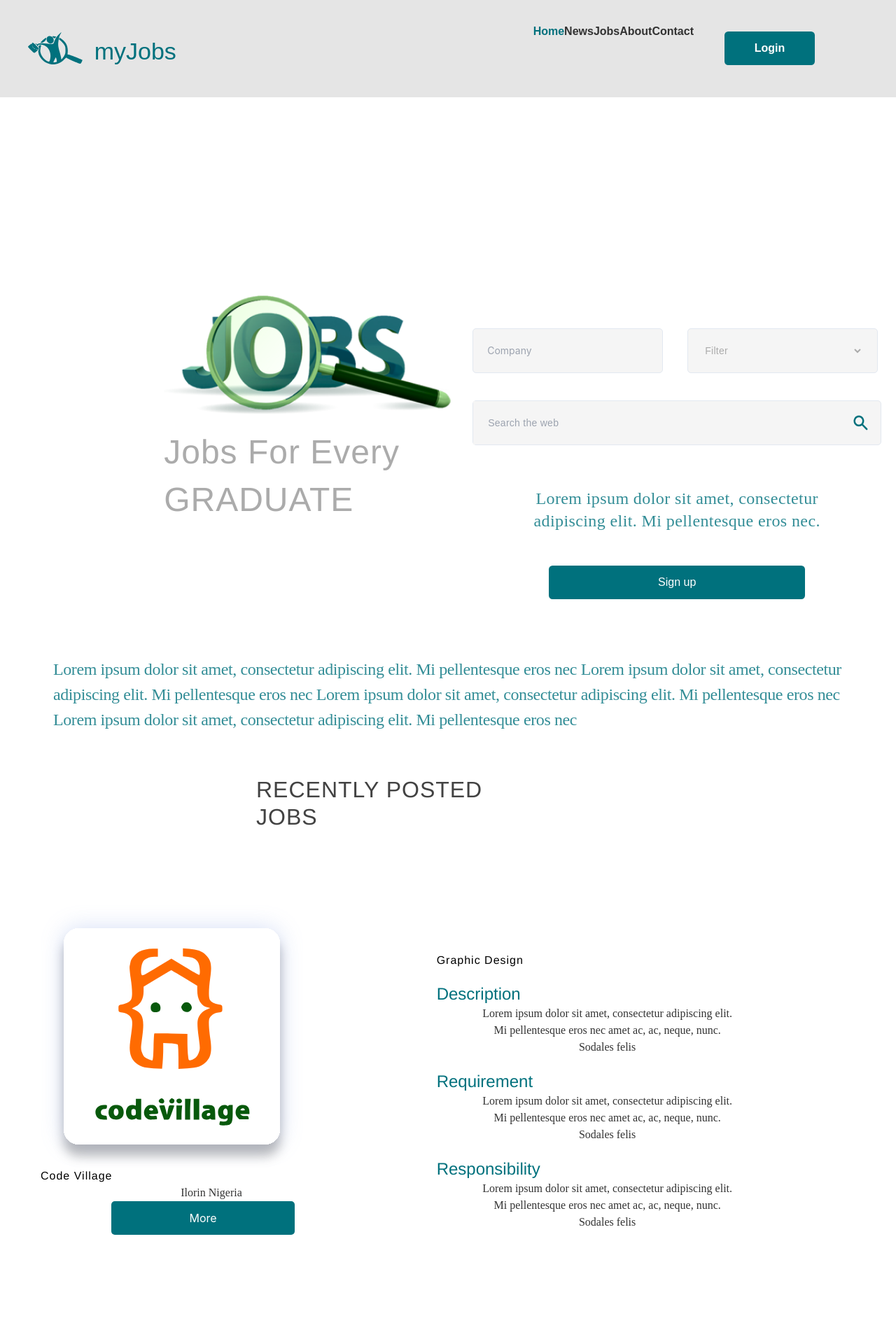
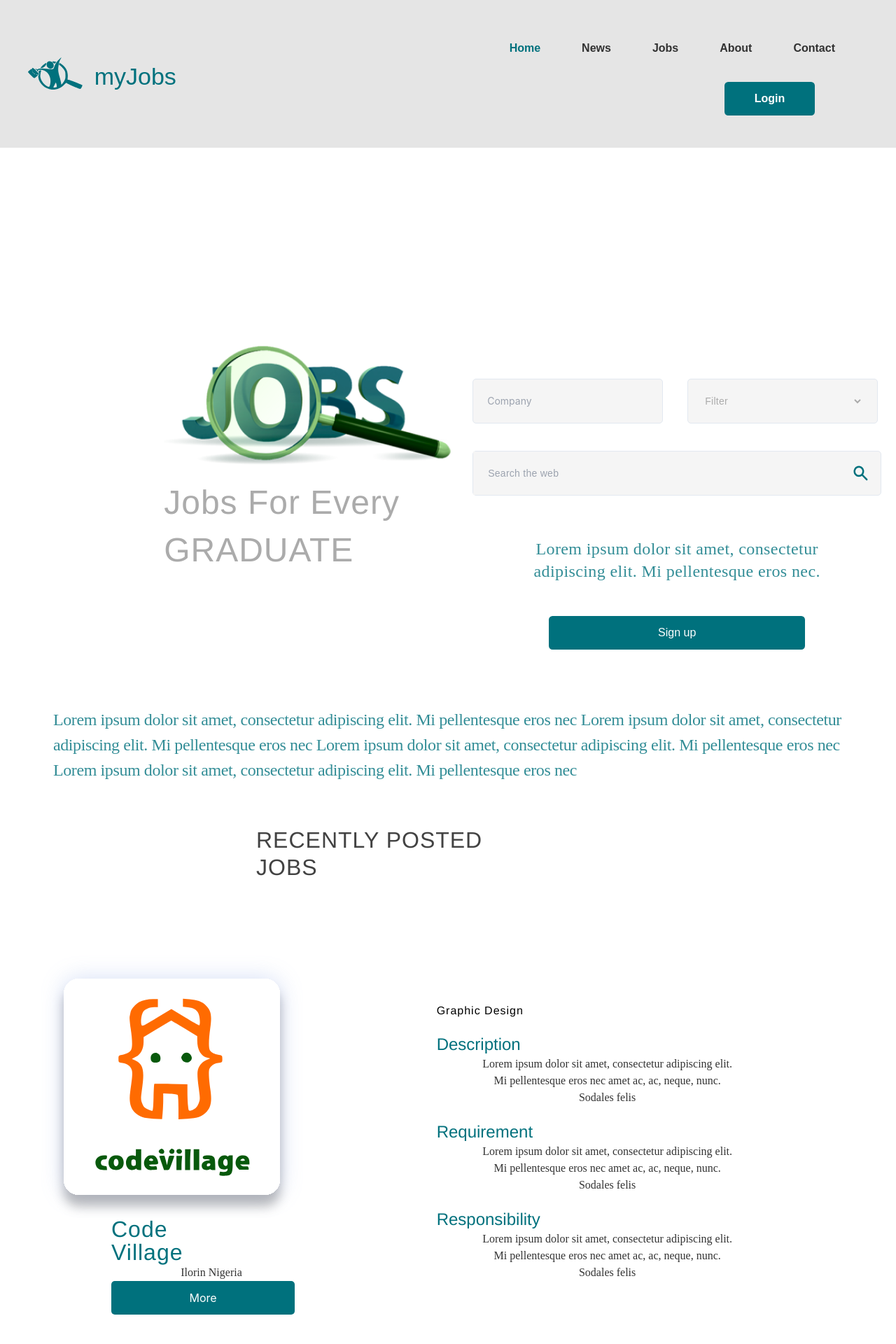
Before and after one commit to RashidiLawal/jobsearch_APP, a React (Vite) app: page / in a window 1280 px wide. Shown: the top 1920 px of the page at 70% size. Built offline with nearby package versions, Linux system fonts and the light colour scheme; the HTML template or start-up script is replaced by a standard one.

Commit message:
new commit

```diff
--- a/package.json
+++ b/package.json
@@ -12,7 +12,7 @@
     "react": "^18.2.0",
     "react-dom": "^18.2.0",
     "react-router": "^6.4.1",
-    "react-router-dom": "^6.4.1",
+    "react-router-dom": "^6.4.3",
     "sass": "^1.54.8"
   },
   "devDependencies": {
--- a/src/components/molecules/Navbar/index.jsx
+++ b/src/components/molecules/Navbar/index.jsx
@@ -1,16 +1,12 @@
 import React from 'react'
-import {NavLink} from "react-router-dom"
+import {NavLink, useNavigate, Link} from "react-router-dom"
 import Button from '../../atoms/buttons';
+import {useState} from 'react'
 import './nav.scss'
 
+const Navbar = () => {
+  const [currentPath] = useState(window.location.pathname)
 
-const Navbar = () => {
-
-  let activeStyle = {
-    color: "#00717D",
-  }
-
-  // let activeClass = "#00717D"
 
   const navItems = [
     {
@@ -46,11 +42,7 @@ const Navbar = () => {
       </section>
       <section className="navbar-links">
         {navItems.map((navItem, index) => (
-          <NavLink to={navItem.path} key={index} style={({ isActive }) =>
-              isActive ? activeStyle : undefined
-            } >
-            {navItem.name}
-          </NavLink>
+          <Link to={navItem.path} className={`${currentPath == navItem.path? 'text-[#00717D]':''} grinhome`}>{navItem.name}</Link>
         ))}
         <div className="contact">
           <Button title="Login" />
--- a/src/components/molecules/Navbar/nav.scss
+++ b/src/components/molecules/Navbar/nav.scss
@@ -28,9 +28,9 @@
 }
 
 
-// .grinhome {
-//   @apply  top-0 mr-[2.1875rem] p-3 py-6 hover:text-primary focus:text-primary;
-// }
+.grinhome {
+  @apply  top-0 mr-[2.1875rem] p-3 py-6 ;
+}
 
 .contact {
   @apply ml-8 mr-16 p-3;
--- a/src/components/organisms/content2nd/content2.scss
+++ b/src/components/organisms/content2nd/content2.scss
@@ -1,3 +1,8 @@
 .company {
     @apply flex flex-row  w-[72.75rem] mt-[6.625rem] self-center
 }
+
+
+.logoStyle{
+    @apply w-[19.3125rem] ml-[4.7125rem] pt-[3.5625rem] mb-[.5rem] mr-[4.853125rem]
+}
--- a/src/components/organisms/content2nd/index.jsx
+++ b/src/components/organisms/content2nd/index.jsx
@@ -18,25 +18,6 @@ const Content2 = ({
   responsibilty,
   resWord,
 }) => {
-  const logoStyle = {
-    width: "19.3125rem",
-    "margin-left": "4.7125rem",
-    "padding-top": "3.5625rem",
-    "margin-bottom": ".5rem",
-    "margin-right": "4.853125rem",
-  };
-
-  const head = {
-    width: "186px",
-    "margin-left": "6.3125rem",
-    height: "33px",
-    "font-family": "Helvetica Neue",
-    "font-style": "normal",
-    "font-weight": "500",
-    "font-size": "32px",
-    "line-height": "33px",
-    color: "#00717D",
-  };
 
   const text = {
     "font-family": "Poppins",
@@ -104,11 +85,18 @@ const Content2 = ({
     "text-align": "left",
   };
 
+
+
   return (
     <section className="company">
       <div>
-        <Image logoImage={logo} logo="codevillage logo" style={logoStyle} />
-        <FirstHeader words={company} style={head} />
+        <Image logoImage={logo} logo="codevillage logo" customClasses="" />
+        <FirstHeader words={company}
+        wi="11.625rem"
+        ml="6.3125rem"
+        fz="2rem"
+        co="#00717D"
+        lh="2.0625rem" />
         <Parag text={location} style={text} />
         <Button title="More" style={but} />
       </div>
```
Also changed, not shown: 2 other files (tests, documents, lock files or other folders).
